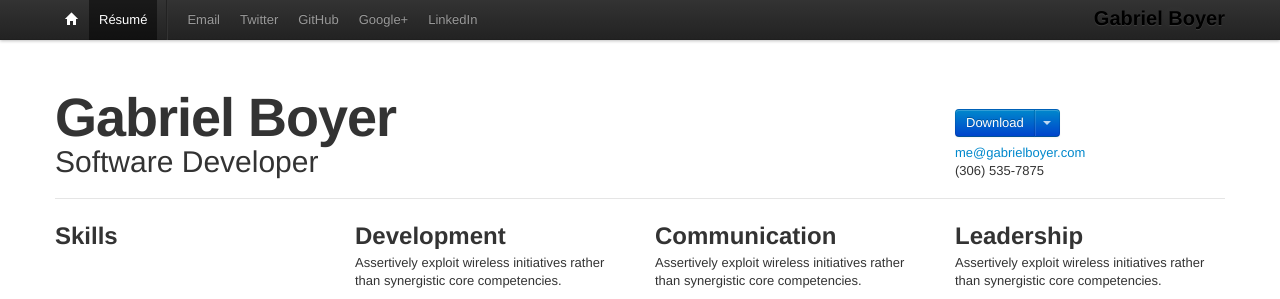
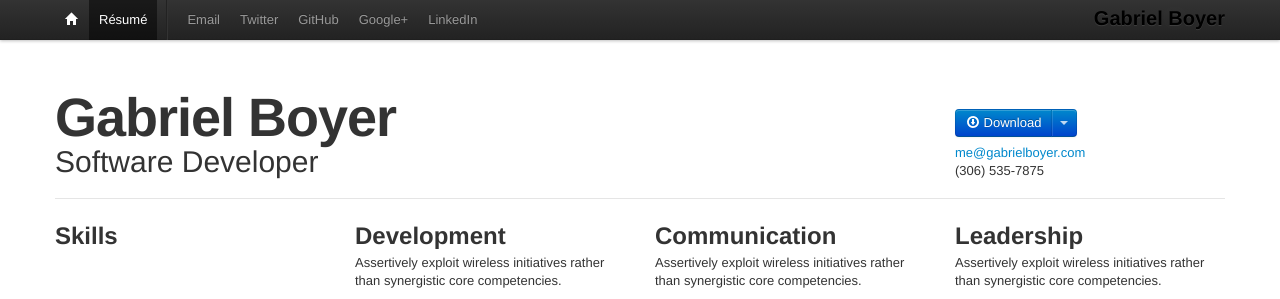
Before and after one commit to gabe/gabe.github.com, a Jekyll site: the page built from resume.html, in a window 1280 px wide. Shown: the top 299 px of the page. Built offline with Jekyll 4.4.1, drawn with Linux system fonts in a browser that asks for light colours; nearby versions of some CDN libraries; comment, search, counter and statistics services are not loaded.

Commit message:
Add download icon to resume download button.

```diff
--- a/_layouts/default.html
+++ b/_layouts/default.html
@@ -51,7 +51,9 @@
         {{ content }}
       </div>
       <footer>
-        <p class="pull-right"><a href="#">Back to top</a></p>
+        <p class="pull-right">
+          <a href="#">Back to top</a>
+        </p>
         <p>
           <a href="https://twitter.com/gboyer" class="twitter-follow-button" data-show-count="true">Follow @gboyer</a>
         </p>
--- a/css/style.css
+++ b/css/style.css
@@ -50,6 +50,8 @@ footer p {
   margin-left: 5%;
   margin-right: 5%;
 }
+
+/** Resume **/
 
 .resume h1 {
   font-size: 54px;
@@ -106,6 +108,8 @@ footer p {
 .resume .experience ul {
   margin-left: 0;
 }
+
+/** /Resume **/
 
 @media (max-width: 480px) {
   body {
--- a/resume.html
+++ b/resume.html
@@ -11,7 +11,7 @@
     <div class="span3">
       <div class="download">
         <div class="btn-group">
-          <a class="btn btn-primary" href="/resume.pdf">Download</a>
+          <a class="btn btn-primary" href="/resume.pdf"><i class="icon-download icon-white"></i> Download</a>
           <a class="btn btn-primary dropdown-toggle" data-toggle="dropdown" href="#">
             <span class="caret"></span>
           </a>
```
Also changed, not shown: other parts of _layouts/default.html (+1 -1 lines).
